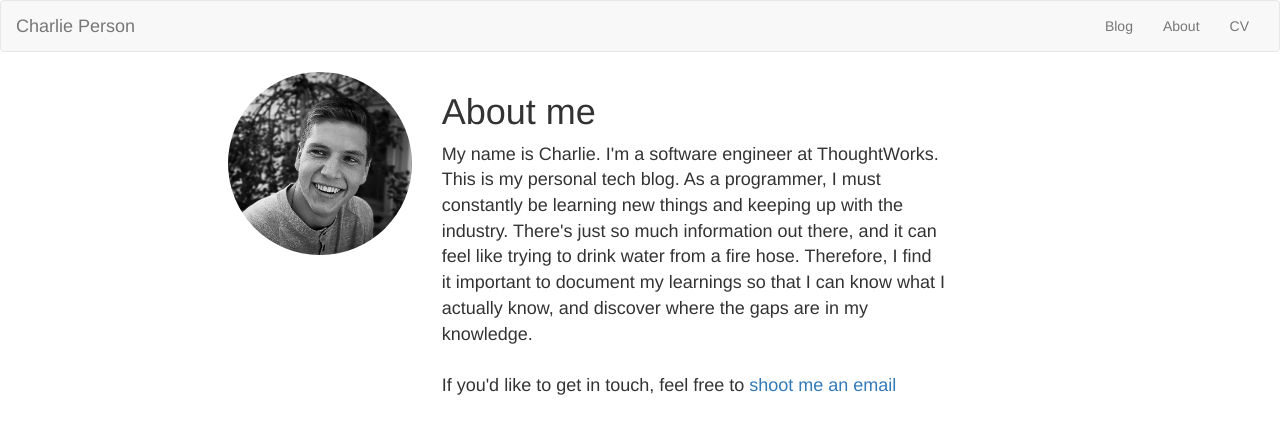
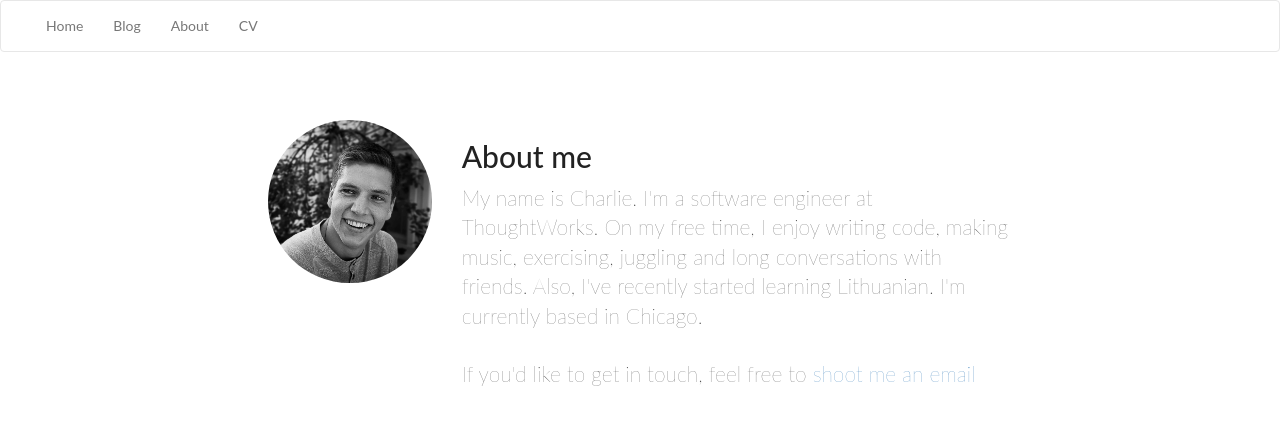
Before and after one commit to charlieperson/charlieperson.github.io, a Jekyll site: the page built from about/index.html, in a window 1280 px wide. Shown: the top 434 px of the page. Built offline with Jekyll 4.4.1, drawn with Linux system fonts in a browser that asks for light colours.

Commit message:
Fixes routing and updates nav styling

```diff
--- a/_layouts/default.html
+++ b/_layouts/default.html
@@ -3,7 +3,9 @@
 	<head>
 		<link rel="stylesheet" href="https://maxcdn.bootstrapcdn.com/bootstrap/3.3.7/css/bootstrap.min.css" integrity="sha384-BVYiiSIFeK1dGmJRAkycuHAHRg32OmUcww7on3RYdg4Va+PmSTsz/K68vbdEjh4u" crossorigin="anonymous">
 		<title>{{ page.title }}</title>
+		<link rel="stylesheet" href="https://cdnjs.cloudflare.com/ajax/libs/font-awesome/4.7.0/css/font-awesome.min.css">
 		<link rel="stylesheet" type="text/css" href="/css/main.css">
+		<link rel="stylesheet" type="text/css" href="/css/style.css">
 		<script src="/js/jquery.min.js"></script>
 		<script src="/js/main.js" type="text/javascript"></script>
 	</head>
@@ -18,17 +20,17 @@
 		        <span class="icon-bar"></span>
 		        <span class="icon-bar"></span>
 		      </button>
-		      <a class="navbar-brand" href="../index.html">Charlie Person</a>
 		    </div>
 
 		    <div class="collapse navbar-collapse" id="bs-example-navbar-collapse-1">
 		      <ul class="nav navbar-nav">
 
 		      </ul>
-		      <ul class="nav navbar-nav navbar-right">
-						<li><a href="../blog/index.html">Blog</a></li>
-						<li><a href="../about/index.html">About</a></li>
-						<li><a href="../cv/index.html">CV</a></li>
+		      <ul class="nav navbar-nav navbar-left">
+						<li><a href="../">Home</a></li>
+						<li><a href="../blog">Blog</a></li>
+						<li><a href="../about">About</a></li>
+						<li><a href="../cv">CV</a></li>
 		      </ul>
 		    </div>
 		  </div>
--- a/about/index.html
+++ b/about/index.html
@@ -3,22 +3,20 @@
 title: Charlie Person's Blog
 ---
 <div class='row'>
+  <div class="jumbotron">
+    <div class="col-md-2"></div>
+    <div class="col-md-2">
+      <img src="../resources/me.jpg" class="img-circle img-responsive" alt="Charlie Person">
+    </div>
+    <div class="col-md-6">
+      <h2>About me</h2>
+      <p>
+        My name is Charlie. I'm a software engineer at ThoughtWorks. On my free time, I enjoy
+        writing code, making music, exercising, juggling and long conversations with friends.
+        Also, I've recently started learning Lithuanian. I'm currently based in Chicago.
+      <br><br> If you'd like to get in touch, feel free to
+      <a href="mailto:charlie.person@hyperisland.se">shoot me an email</a></p>
+    </div>
+  </div>
   <div class="col-md-2"></div>
-  <div class="col-md-2">
-    <img src="../resources/me.jpg" class="img-circle img-responsive" alt="Charlie Person">
-  </div>
-  <div class="col-md-5">
-    <h1>About me</h1>
-    <p class="about_me">
-      My name is Charlie. I'm a software engineer at ThoughtWorks. This is my personal
-      tech blog. As a programmer, I must constantly be learning new things and keeping
-      up with the industry. There's just so much information out there, and it can
-      feel like trying to drink water from a fire hose. Therefore, I find it important
-      to document my learnings so that I can know what I actually know, and discover where
-      the gaps are in my knowledge.
-      <br><br> If you'd like to get in touch, feel free to
-      <a href="mailto:charlie.person@hyperisland.se">shoot me an email</a>
-    </p>
-  </div>
-  <div class="col-md-1"></div>
 </div>
--- a/css/main.css
+++ b/css/main.css
@@ -5,3 +5,7 @@
 .about_me {
   font-size: 18px;
 }
+
+.navbar-default {
+  background-color: white;
+}
--- a/css/style.css
+++ b/css/style.css
@@ -1,4 +1,4 @@
-html,body,div,span,object,iframe,h1,h2,h3,h4,h5,h6,p,blockquote,pre,abbr,address,cite,code,del,dfn,em,img,ins,kbd,q,samp,small,strong,sub,sup,var,b,i,dl,dt,dd,ol,ul,li,fieldset,form,label,legend,table,caption,tbody,tfoot,thead,tr,th,td,article,aside,canvas,details,figcaption,figure,footer,header,hgroup,menu,nav,section,summary,time,mark,audio,video {
+html body div span object iframe h1 h2 h3 h4 h5 h6 p{
 border:0;
 font:inherit;
 font-size:100%;
@@ -11,12 +11,16 @@
 display:block;
 }
 
-html, body {font-family: 'Lato', helvetica, arial, sans-serif; font-size: 16px; color: #222;}
+html, body {font-family: 'Lato', helvetica, arial, sans-serif; color: #222;}
 
 .clear {clear: both;}
 
 ul {
 	list-style: none;
+}
+
+.jobTitle {
+	margin-top: 9px;
 }
 
 .checked {
@@ -42,14 +46,14 @@
 }
 
 #name h1 {
-	font-size: 2.5em;
+	font-size: 2em;
 	font-weight: 700;
 	font-family: 'Rokkitt', Helvetica, Arial, sans-serif;
 	margin-bottom: -6px;
 }
 
 #name h2 {
-	font-size: 2em;
+	font-size: 1.5em;
 	margin-left: 2px;
 	font-family: 'Rokkitt', Helvetica, Arial, sans-serif;
 }
--- a/cv/index.html
+++ b/cv/index.html
@@ -2,9 +2,7 @@
 layout: default
 permalink: cv
 ---
-<link rel="stylesheet" type="text/css" href="/css/style.css">
-<link rel="stylesheet" href="https://cdnjs.cloudflare.com/ajax/libs/font-awesome/4.7.0/css/font-awesome.min.css">
-<div class="col-md-2"></div>
+<div class="col-md-2 cv"></div>
   <div class="col-md-8">
     <div id="cv" class="instaFade">
     	<div class="mainDetails">
@@ -14,7 +12,7 @@
 
     		<div id="name">
     			<h1 class="quickFade delayTwo">Charlie Person</h1>
-    			<h2 class="quickFade delayThree">Software Engineer</h2>
+    			<h2 class="quickFade delayThree jobTitle">Software Engineer</h2>
     		</div>
 
     		<div id="contactDetails" class="quickFade delayFour">
```
